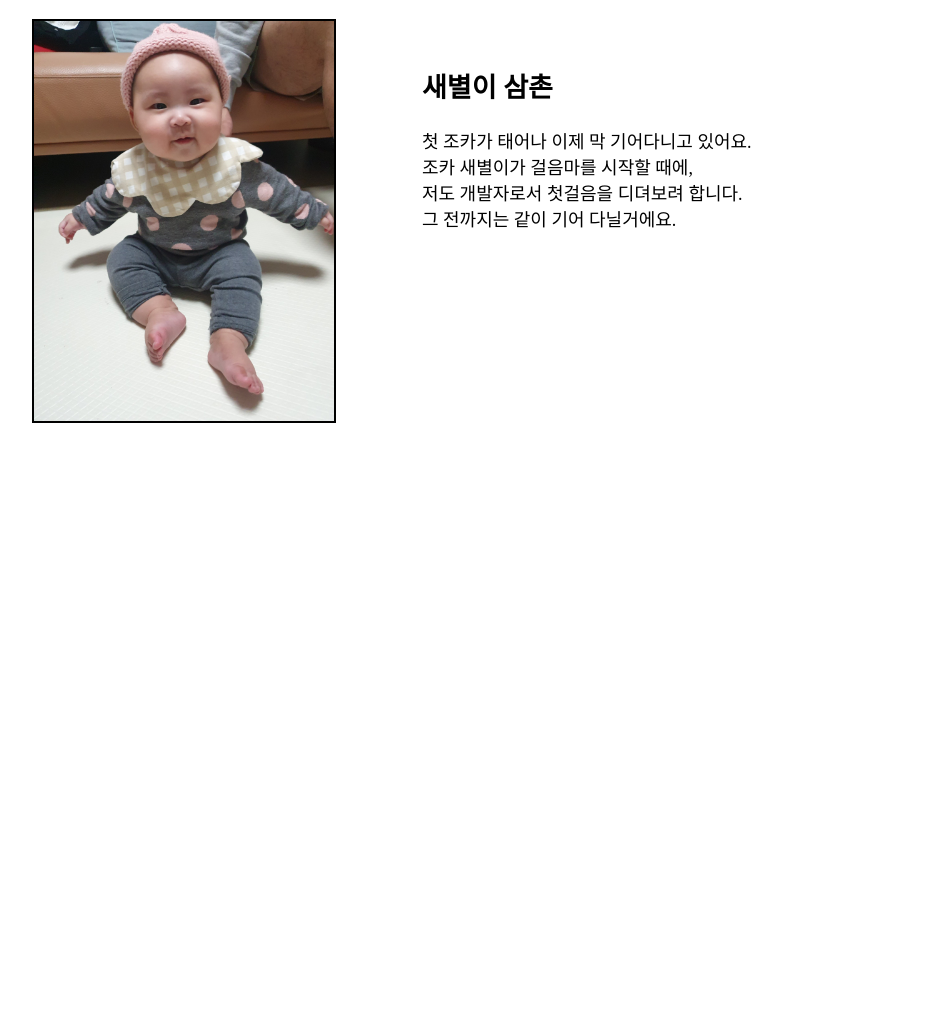
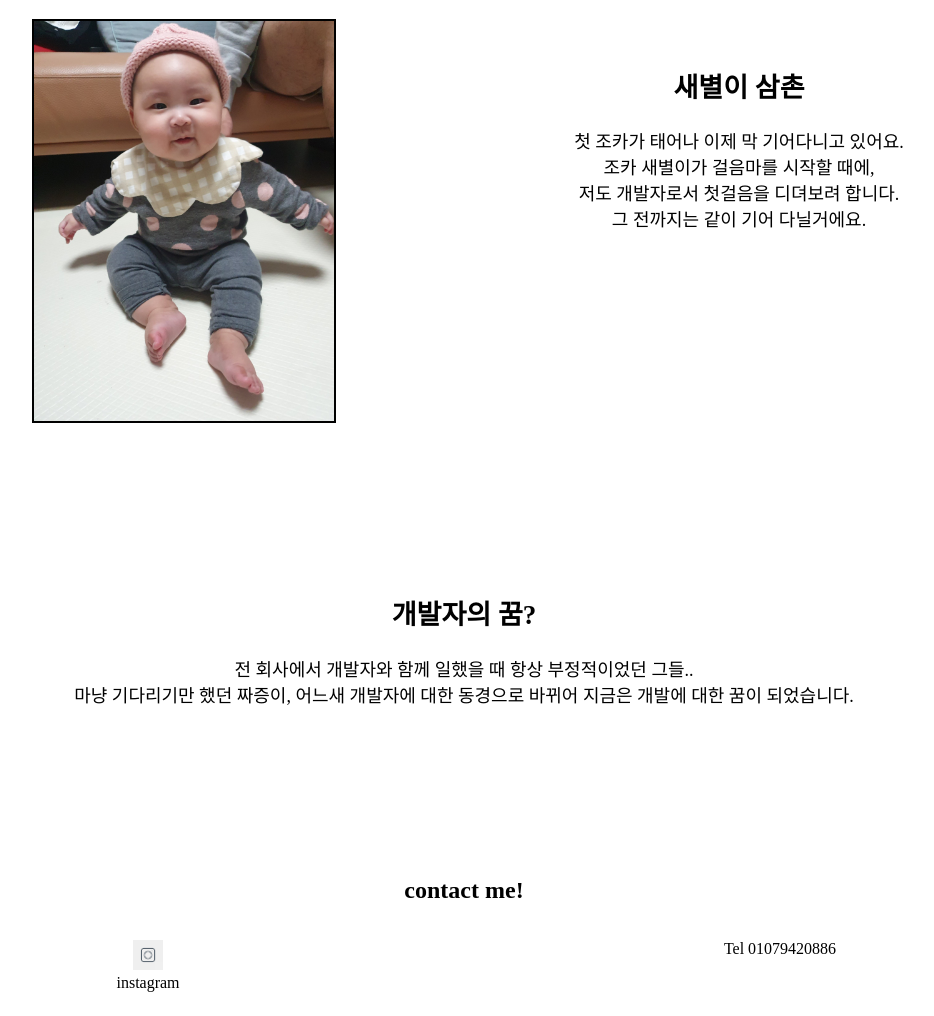
Before and after one commit to ChungKyuKim/page1.html, a plain HTML site: page index.html in a window 1280 px wide. Shown: the part 359-1375 px from the top of the page, without its empty margins (176-1110 px from the left). Before the commit the page ends 800 px from the top, so only its background shows below. Drawn offline with Linux system fonts and the light colour scheme.

Commit message:
Add files via upload

```diff
--- a/index.html
+++ b/index.html
@@ -25,10 +25,19 @@
     grid-template-columns: 200px 1fr;
     margin-left:200px;
   }
+  #dream{
+    margin:170px;
+    font-size: 18px;
+  }
+  #contact{
+display: grid;
+grid-template-columns: 1fr 1fr;
+}
+
   </style>
 </head>
 
-<body>
+<body style="text-align:center;" >
   <div class="backimage"><h1><p style="font-family:Nanum Gothic;">걸음마 개발자</p></h1>
   </div>
 
@@ -47,4 +56,29 @@
 
 
 
+
+
+<div id="dream">
+  <p><h2>개발자의 꿈?</h2>
+  전 회사에서 개발자와 함께 일했을 때 항상 부정적이었던 그들..<br>
+   마냥 기다리기만 했던 짜증이, 어느새 개발자에 대한 동경으로 바뀌어
+   지금은 개발에 대한 꿈이 되었습니다.
+ </p>
+</div>
+
+
+
+
+
+<h2>contact me!</h2>
+<div id="contact">
+  <div><p><a href="https://www.instagram.com/chungkky.u/"><image src="star1.png" style="width:30px;"></a><br>
+    instagram</p></div>
+    <div><p>Tel 01079420886<p></div>
+  </div>
+
+
+
+
+
 </body>
```
